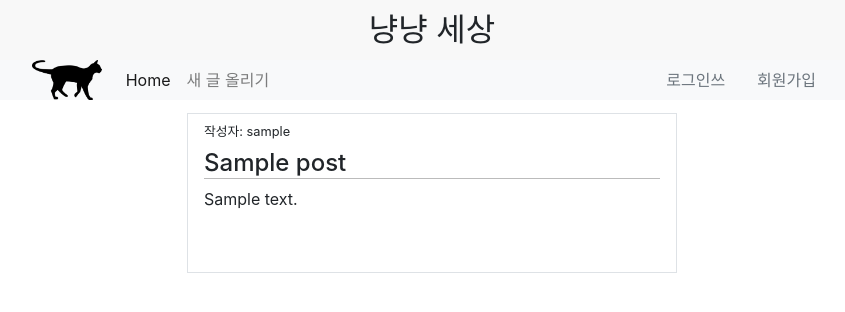
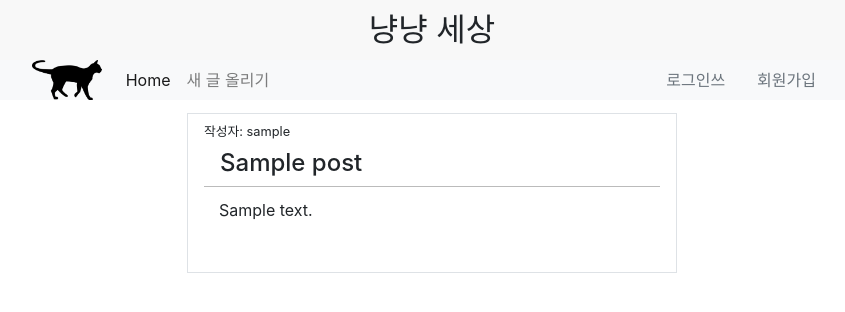
Before and after one commit to SangYunLeee/touchWorld, a Node server app: page /post/600000000000000000000001 in a window 1280 px wide. Shown: the top 312 px of the page, without its empty margins (208-1053 px from the left). Run offline with Node 20, Linux system fonts and the light colour scheme; tables that the repository leaves empty hold one stand-in row (values such as "Sample post"); some libraries are stand-ins or nearby versions.

Commit message:
feat : show 페이지의 내용에 css 적용 - quill 에디터의 css가 적용되도록 수정

```diff
--- a/views/edit.ejs
+++ b/views/edit.ejs
@@ -1,5 +1,5 @@
 <% layout('layouts/template') %>
-<%- include('partials/quillEditor/quillcss') %>
+
     <div style="height: 15px;"></div>
 
     <div class="container-fluid">
@@ -12,9 +12,11 @@
                     <input class="form-control" type="text" id="title" name="title" value="<%= post.title %>" required>
                 </div>
                 <div class="mb-3">
+                    <%- include('partials/quillEditor/quillcss') %>
                     <%- include('partials/quillEditor/quillEditorHeader') %>
                     <%- post.description %>
                     <%- include('partials/quillEditor/quillEditorFooter') %>
+                    <%- include('partials/quillEditor/quillLibrary') %>
                 </div>
                 <div class="mb-3">
                     <label class="form-label" for="description">url</label>
@@ -24,4 +26,3 @@
             </form>
         </div>
     </div>
-<%- include('partials/quillEditor/quillLibrary') %>
--- a/views/partials/quillEditor/quillEditorHeader.ejs
+++ b/views/partials/quillEditor/quillEditorHeader.ejs
@@ -31,7 +31,6 @@
             <option value="purple"></option>
         </select>
     </span>
-
 </div>
 <input name="description" type="hidden">
 <input name="descriptionText" type="hidden">
--- a/views/show.ejs
+++ b/views/show.ejs
@@ -1,5 +1,4 @@
 <% layout('layouts/template') %>
-
 <div class="container normal-max-width position-relative " style="min-height: 20vh;">
 
     <div class="col-xs-12 col-sm-10 col-md-8 col-lg-8 col-12 w-100 mx-auto " >
@@ -10,9 +9,11 @@
             <% username = "익명" %>
             <% } %>
             <div style="font-size: 0.8rem;">작성자: <%= username %> </div>
-            <h4 class="mt-2 custom-solid"><%= post.title %> </h4>
-            <div style="word-break:break-all;; white-space: pre-line"><%- post.description %> </div>
+            <h4 class="ml-3 mt-2"><%= post.title %> </h4>
+            <div class="custom-solid"></div>
 
+            <%- include('partials/quillEditor/quillcss') %>
+            <div class="ql-editor" style="word-break:break-all;; white-space: pre-line"><%- post.description %> </div>
         </div>
 
         <% if (currentUser && post.author && post.author.equals(currentUser._id)) {%>
```
